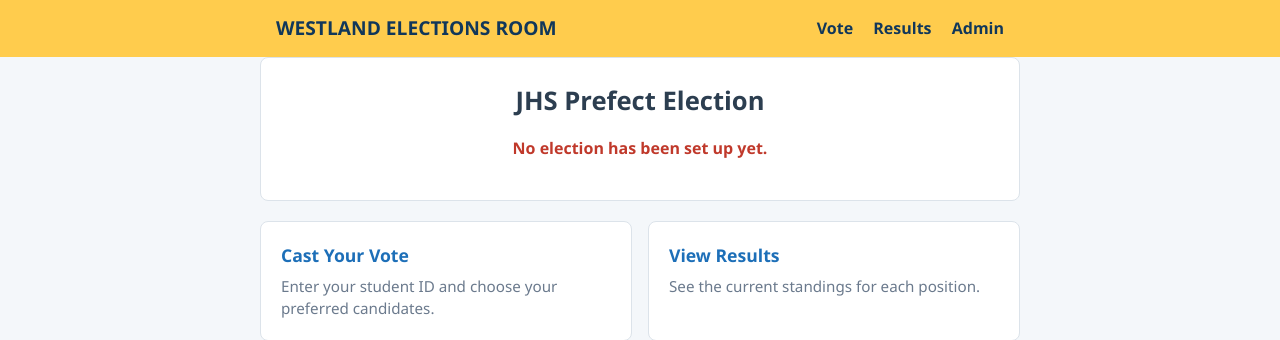
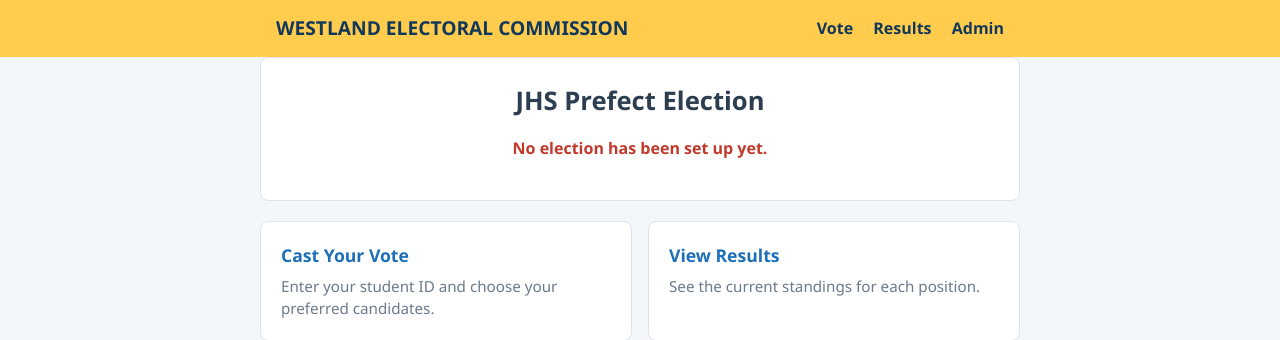
Before and after one commit to OclooEmmanuel/Election-Room, a Django app: page / in a window 1280 px wide. Shown: the top 340 px of the page. Run offline with Django 5.2, Linux system fonts and the light colour scheme; data that the repository does not hold is empty.

Commit message:
fix: correct brand name in navbar from "WESTLAND ELECTIONS ROOM" to "WESTLAND ELECTORAL COMMISSION"

```diff
--- a/voting/templates/partials/_navbar.html
+++ b/voting/templates/partials/_navbar.html
@@ -1,6 +1,6 @@
 <header class="site-header">
     <div class="container header-inner">
-        <a class="brand" href="{% url 'voting:home' %}">WESTLAND ELECTIONS ROOM</a>
+        <a class="brand" href="{% url 'voting:home' %}">WESTLAND ELECTORAL COMMISSION</a>
         <nav class="site-nav">
             <a href="{% url 'voting:vote' %}">Vote</a>
             <a href="{% url 'voting:results' %}">Results</a>
```
